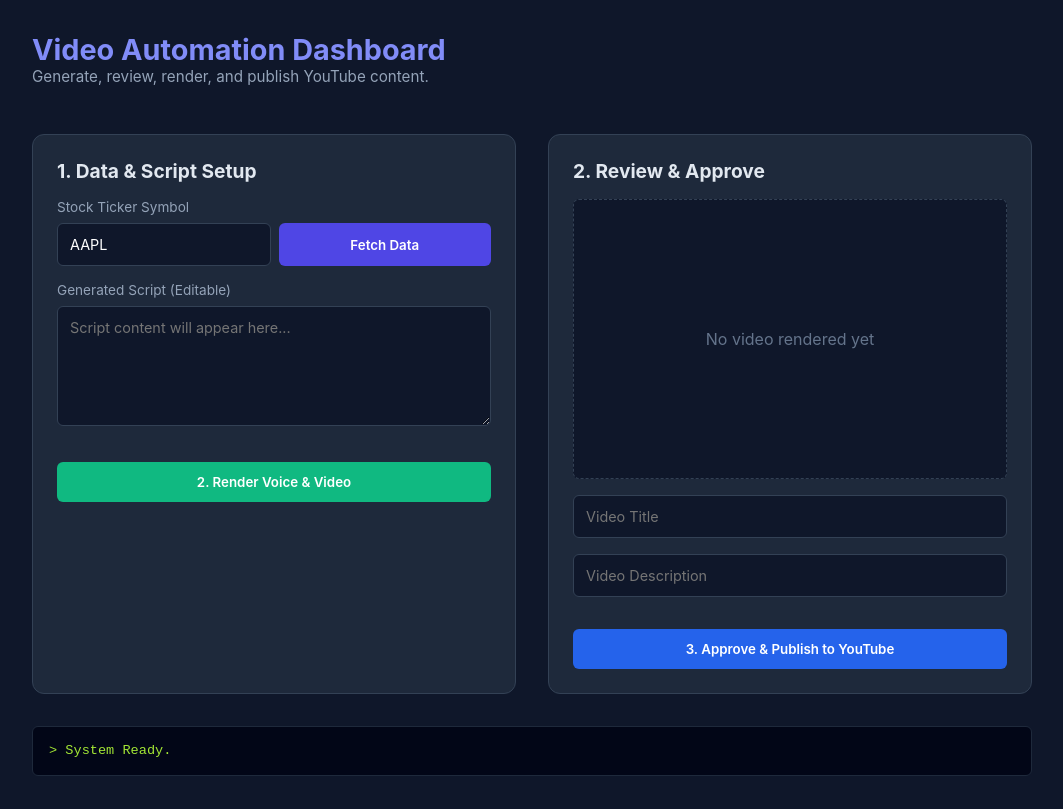
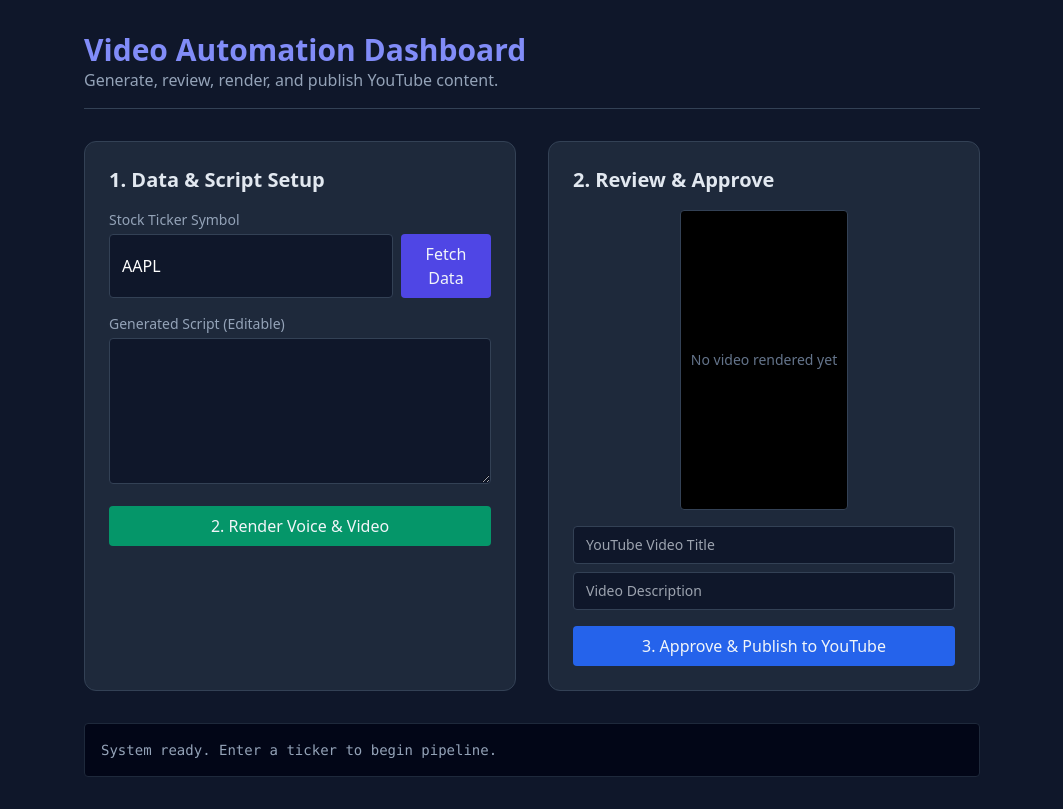
Before and after one commit to cooperjane549-cmd/my-youtube-automation, a plain HTML site: page index.html in a window 1280 px wide. Shown: the whole page, without its empty margins (108-1171 px from the left). Drawn offline with nearby package versions, Linux system fonts and the light colour scheme.

Commit message:
Revamp Video Automation Dashboard layout and styles
Updated the layout and functionality of the Video Automation Dashboard. Changed title, added Tailwind CSS, and modified various sections for improved user experience.

```diff
--- a/index.html
+++ b/index.html
@@ -3,183 +3,190 @@
 <head>
     <meta charset="UTF-8">
     <meta name="viewport" content="width=device-width, initial-scale=1.0">
-  <title>Video Automation Dashboard</title>
-  <style>
-    * { box-sizing: border-box; margin: 0; padding: 0; font-family: -apple-system, BlinkMacSystemFont, "Segoe UI", Roboto, sans-serif; }
-    body { background-color: #0f172a; color: #f8fafc; padding: 2rem; display: flex; justify-content: center; }
-    .dashboard { width: 100%; max-width: 1000px; display: grid; grid-template-columns: 1fr 1fr; gap: 2rem; }
-    .header { grid-column: 1 / -1; margin-bottom: 1rem; }
-    .header h1 { font-size: 1.8rem; color: #818cf8; }
-    .header p { color: #94a3b8; font-size: 0.95rem; }
-    .card { background-color: #1e293b; border-radius: 12px; padding: 1.5rem; border: 1px solid #334155; }
-    .card h2 { font-size: 1.2rem; margin-bottom: 1rem; color: #e2e8f0; }
-    .form-group { margin-bottom: 1rem; }
-    label { display: block; font-size: 0.85rem; color: #94a3b8; margin-bottom: 0.5rem; }
-    input[type="text"], textarea { width: 100%; padding: 0.75rem; background: #0f172a; border: 1px solid #334155; border-radius: 6px; color: #fff; font-size: 0.9rem; }
-    textarea { height: 120px; resize: vertical; }
-    .btn { display: inline-block; width: 100%; padding: 0.75rem; border: none; border-radius: 6px; font-weight: 600; cursor: pointer; transition: background 0.2s; }
-    .btn-primary { background: #4f46e5; color: #fff; }
-    .btn-primary:hover { background: #4338ca; }
-    .btn-success { background: #10b981; color: #fff; margin-top: 1rem; }
-    .btn-success:hover { background: #059669; }
-    .btn-approve { background: #2563eb; color: #fff; margin-top: 1rem; }
-    .btn-approve:hover { background: #1d4ed8; }
-    .preview-box { width: 100%; height: 280px; background: #0f172a; border-radius: 6px; display: flex; align-items: center; justify-content: center; border: 1px dashed #334155; overflow: hidden; }
-    video { width: 100%; height: 100%; object-fit: contain; }
-    .log-panel { grid-column: 1 / -1; background: #020617; border-radius: 6px; padding: 1rem; font-family: monospace; font-size: 0.85rem; color: #a3e635; min-height: 50px; border: 1px solid #1e293b; }
-    .input-inline { display: flex; gap: 0.5rem; }
-  </style>
+    <title>Automation Studio - YouTube Pipeline</title>
+    <script src="https://cdn.tailwindcss.com"></script>
 </head>
-<body>
+<body class="bg-slate-900 text-slate-100 min-h-screen p-8">
+    <div class="max-w-4xl mx-auto space-y-8">
 
-  <div class="dashboard">
-    <div class="header">
-      <h1>Video Automation Dashboard</h1>
-      <p>Generate, review, render, and publish YouTube content.</p>
+        <!-- Header -->
+        <header class="border-b border-slate-700 pb-4">
+            <h1 class="text-3xl font-bold text-indigo-400">Video Automation Dashboard</h1>
+            <p class="text-slate-400">Generate, review, render, and publish YouTube content.</p>
+        </header>
+
+        <!-- Pipeline Controls -->
+        <div class="grid grid-cols-1 md:grid-cols-2 gap-8">
+
+            <!-- Left Panel: Content Creation -->
+            <div class="bg-slate-800 p-6 rounded-xl border border-slate-700 space-y-4">
+                <h2 class="text-xl font-semibold text-slate-200">1. Data & Script Setup</h2>
+
+                <div>
+                    <label class="block text-sm text-slate-400 mb-1">Stock Ticker Symbol</label>
+                    <div class="flex gap-2">
+                        <input id="tickerInput" type="text" value="AAPL" class="bg-slate-900 border border-slate-700 rounded px-3 py-2 text-white w-full">
+                        <button onclick="generateScript()" class="bg-indigo-600 hover:bg-indigo-500 px-4 py-2 rounded font-medium">Fetch Data</button>
+                    </div>
                 </div>
 
-    <!-- Step 1: Input & Scripting -->
-    <div class="card">
-      <h2>1. Data & Script Setup</h2>
-      <div class="form-group">
-        <label>Stock Ticker Symbol</label>
-        <div class="input-inline">
-          <input type="text" id="ticker" value="AAPL" placeholder="e.g. NVDA, TSLA">
-          <button class="btn btn-primary" onclick="fetchData()">Fetch Data</button>
+                <div>
+                    <label class="block text-sm text-slate-400 mb-1">Generated Script (Editable)</label>
+                    <textarea id="scriptBox" rows="6" class="bg-slate-900 border border-slate-700 rounded p-3 text-white w-full text-sm"></textarea>
+                </div>
+
+                <button onclick="renderVideo()" class="w-full bg-emerald-600 hover:bg-emerald-500 py-2 rounded font-medium">
+                    2. Render Voice & Video
+                </button>
+            </div>
+
+            <!-- Right Panel: Review & Approval -->
+            <div class="bg-slate-800 p-6 rounded-xl border border-slate-700 space-y-4">
+                <h2 class="text-xl font-semibold text-slate-200">2. Review & Approve</h2>
+
+                <div class="bg-black aspect-[9/16] max-h-[300px] mx-auto rounded overflow-hidden flex items-center justify-center border border-slate-700 relative">
+                    <video id="videoPreview" controls playsinline class="w-full h-full hidden object-contain"></video>
+                    <div id="loadingSpinner" class="hidden text-indigo-400 text-sm animate-pulse">Rendering Video on Cloud...</div>
+                    <span id="placeholderText" class="text-slate-500 text-sm">No video rendered yet</span>
+                </div>
+
+                <div class="space-y-2">
+                    <input id="videoTitle" type="text" placeholder="YouTube Video Title" class="bg-slate-900 border border-slate-700 rounded px-3 py-2 text-white w-full text-sm">
+                    <input id="videoDesc" type="text" placeholder="Video Description" class="bg-slate-900 border border-slate-700 rounded px-3 py-2 text-white w-full text-sm">
+                </div>
+
+                <button onclick="approveVideo()" class="w-full bg-blue-600 hover:bg-blue-500 py-2 rounded font-medium">
+                    3. Approve & Publish to YouTube
+                </button>
             </div>
         </div>
-      <div class="form-group">
-        <label>Generated Script (Editable)</label>
-        <textarea id="scriptText" placeholder="Script content will appear here..."></textarea>
+
+        <!-- Status Log -->
+        <div id="statusBox" class="bg-slate-950 p-4 rounded border border-slate-800 text-sm font-mono text-slate-400">
+            System ready. Enter a ticker to begin pipeline.
         </div>
-      <button class="btn btn-success" onclick="startRender()">2. Render Voice & Video</button>
-    </div>
-
-    <!-- Step 2: Media Review & Publishing -->
-    <div class="card">
-      <h2>2. Review & Approve</h2>
-      <div class="preview-box">
-        <video id="videoPlayer" controls style="display: none;"></video>
-        <span id="previewPlaceholder" style="color: #64748b;">No video rendered yet</span>
-      </div>
-      <div class="form-group" style="margin-top: 1rem;">
-        <input type="text" id="videoTitle" placeholder="Video Title">
-      </div>
-      <div class="form-group">
-        <input type="text" id="videoDesc" placeholder="Video Description">
-      </div>
-      <button class="btn btn-approve" onclick="approveAndPublish()">3. Approve & Publish to YouTube</button>
-    </div>
-
-    <!-- Console Logs -->
-    <div class="log-panel" id="logPanel">> System Ready.</div>
     </div>
 
     <script>
-    const API_BASE = "https://youtube-automation-engine.onrender.com/api";
-    let currentJobId = null;
-    let renderedFilename = null;
+        const API_BASE = "https://youtube-automation-engine.onrender.com";
+        let currentVideoFilename = "";
 
         function log(msg) {
-      document.getElementById("logPanel").innerText = "> " + msg;
+            document.getElementById("statusBox").innerText = `> ${msg}`;
         }
 
-    async function fetchData() {
-      const ticker = document.getElementById("ticker").value.trim();
-      log(`Fetching stock data for ${ticker}...`);
+        async function generateScript() {
+            const ticker = document.getElementById("tickerInput").value.trim();
+            log(`Fetching market data for ${ticker}...`);
             try {
-        const res = await fetch(`${API_BASE}/generate-script`, {
+                const res = await fetch(`${API_BASE}/api/generate-script`, {
                     method: "POST",
                     headers: { "Content-Type": "application/json" },
                     body: JSON.stringify({ ticker })
                 });
                 const data = await res.json();
-        if (res.ok) {
-          document.getElementById("scriptText").value = data.script;
+                if (!res.ok) throw new Error(data.detail || "Server error");
+
+                document.getElementById("scriptBox").value = data.script;
                 document.getElementById("videoTitle").value = `${ticker.toUpperCase()} Market Update - Daily Breakdown`;
                 document.getElementById("videoDesc").value = `Automated analysis for ${ticker.toUpperCase()} stock movement.`;
-          log("Script generated successfully.");
-        } else {
-          log(`Error: ${data.detail}`);
-        }
+                log("Script generated successfully. Review text and click Render.");
             } catch (err) {
-        log(`Network Error: ${err.message}`);
+                log("Error generating script: " + err.message);
             }
         }
 
-    async function startRender() {
-      const script_text = document.getElementById("scriptText").value;
-      if (!script_text) return log("Error: No script provided!");
+        async function renderVideo() {
+            const scriptText = document.getElementById("scriptBox").value;
+            if (!scriptText) return log("Error: Please fetch or type a script first.");
 
-      log("Initiating rendering pipeline on backend...");
+            log("Submitting render task to background worker...");
+
+            document.getElementById("placeholderText").classList.add("hidden");
+            document.getElementById("videoPreview").classList.add("hidden");
+            document.getElementById("loadingSpinner").classList.remove("hidden");
+
             try {
-        const res = await fetch(`${API_BASE}/render-video`, {
+                const res = await fetch(`${API_BASE}/api/render-video`, {
                     method: "POST",
                     headers: { "Content-Type": "application/json" },
-          body: JSON.stringify({ script_text })
+                    body: JSON.stringify({ script_text: scriptText })
                 });
                 const data = await res.json();
-        if (res.ok) {
-          currentJobId = data.job_id;
-          pollStatus();
-        } else {
-          log(`Render initiation failed: ${data.detail}`);
-        }
+                if (!res.ok) throw new Error(data.detail || "Server error");
+
+                pollJobStatus(data.job_id);
             } catch (err) {
-        log(`Network Error: ${err.message}`);
+                log("Error initiating render: " + err.message);
+                document.getElementById("loadingSpinner").classList.add("hidden");
+                document.getElementById("placeholderText").classList.remove("hidden");
             }
         }
 
-    function pollStatus() {
+        async function pollJobStatus(jobId) {
             const interval = setInterval(async () => {
                 try {
-          const res = await fetch(`${API_BASE}/job-status/${currentJobId}`);
-          const data = await res.json();
+                    const res = await fetch(`${API_BASE}/api/job-status/${jobId}`);
+                    if (!res.ok) throw new Error(`HTTP ${res.status}`);
 
-          if (data.status === "processing" || data.status === "queued") {
-            log(`Status: ${data.progress || "Processing..."}`);
-          } else if (data.status === "completed") {
+                    const job = await res.json();
+
+                    if (job.status === "completed") {
                         clearInterval(interval);
-            log("Video rendered successfully!");
+                        currentVideoFilename = job.filename;
 
-            renderedFilename = data.filename;
-            const videoPlayer = document.getElementById("videoPlayer");
-            const placeholder = document.getElementById("previewPlaceholder");
+                        const videoEl = document.getElementById("videoPreview");
+                        const fullVideoUrl = `${API_BASE}${job.video_url}`;
 
-            videoPlayer.src = `${API_BASE.replace('/api', '')}${data.video_url}`;
-            videoPlayer.style.display = "block";
-            placeholder.style.display = "none";
-            videoPlayer.load();
-            videoPlayer.play();
-          } else if (data.status === "failed") {
+                        videoEl.src = fullVideoUrl;
+                        document.getElementById("loadingSpinner").classList.add("hidden");
+                        videoEl.classList.remove("hidden");
+
+                        videoEl.load();
+                        videoEl.play().catch(e => console.log("Autoplay prevented:", e));
+                        log(`Render complete! Playing video from: ${fullVideoUrl}`);
+                    } else if (job.status === "failed") {
                         clearInterval(interval);
-            log(`Render failed: ${data.error}`);
+                        document.getElementById("loadingSpinner").classList.add("hidden");
+                        document.getElementById("placeholderText").classList.remove("hidden");
+                        log("Render failed: " + job.error);
+                    } else {
+                        log(`Processing: ${job.progress || 'Rendering video...'}`);
                     }
                 } catch (err) {
                     clearInterval(interval);
-          log(`Polling Error: ${err.message}`);
+                    document.getElementById("loadingSpinner").classList.add("hidden");
+                    document.getElementById("placeholderText").classList.remove("hidden");
+                    log("Polling error: " + err.message);
                 }
             }, 3000);
         }
 
-    async function approveAndPublish() {
-      if (!renderedFilename) return log("Error: Render a video first!");
+        async function approveVideo() {
+            if (!currentVideoFilename) {
+                log("Error: Please render a video before approving.");
+                return;
+            }
+            const title = document.getElementById("videoTitle").value;
+            const description = document.getElementById("videoDesc").value;
 
-      log("Publishing video to YouTube...");
+            log("Submitting approval to YouTube API engine...");
             try {
-        const res = await fetch(`${API_BASE}/approve-upload`, {
+                const res = await fetch(`${API_BASE}/api/approve-upload`, {
                     method: "POST",
                     headers: { "Content-Type": "application/json" },
                     body: JSON.stringify({
-            video_filename: renderedFilename,
-            title: document.getElementById("videoTitle").value,
-            description: document.getElementById("videoDesc").value
+                        video_filename: currentVideoFilename,
+                        title: title,
+                        description: description
                     })
                 });
                 const data = await res.json();
-        log(data.message);
+                if (!res.ok) throw new Error(data.detail || "Upload error");
+
+                log("SUCCESS: " + data.message);
             } catch (err) {
-        log(`Upload Error: ${err.message}`);
+                log("Error approving video: " + err.message);
             }
         }
     </script>
```
Lines whose indentation alone changed are shown as unchanged.
